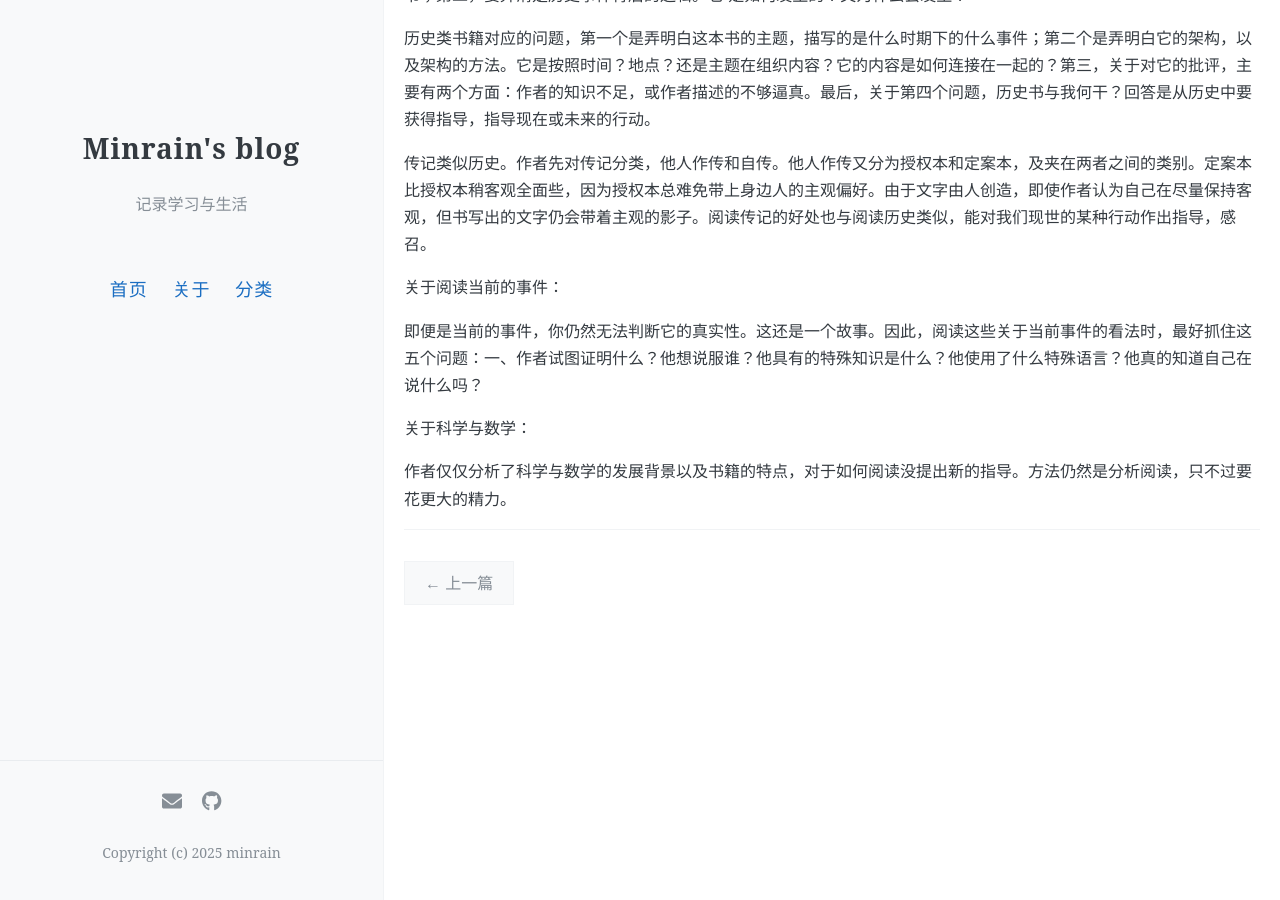
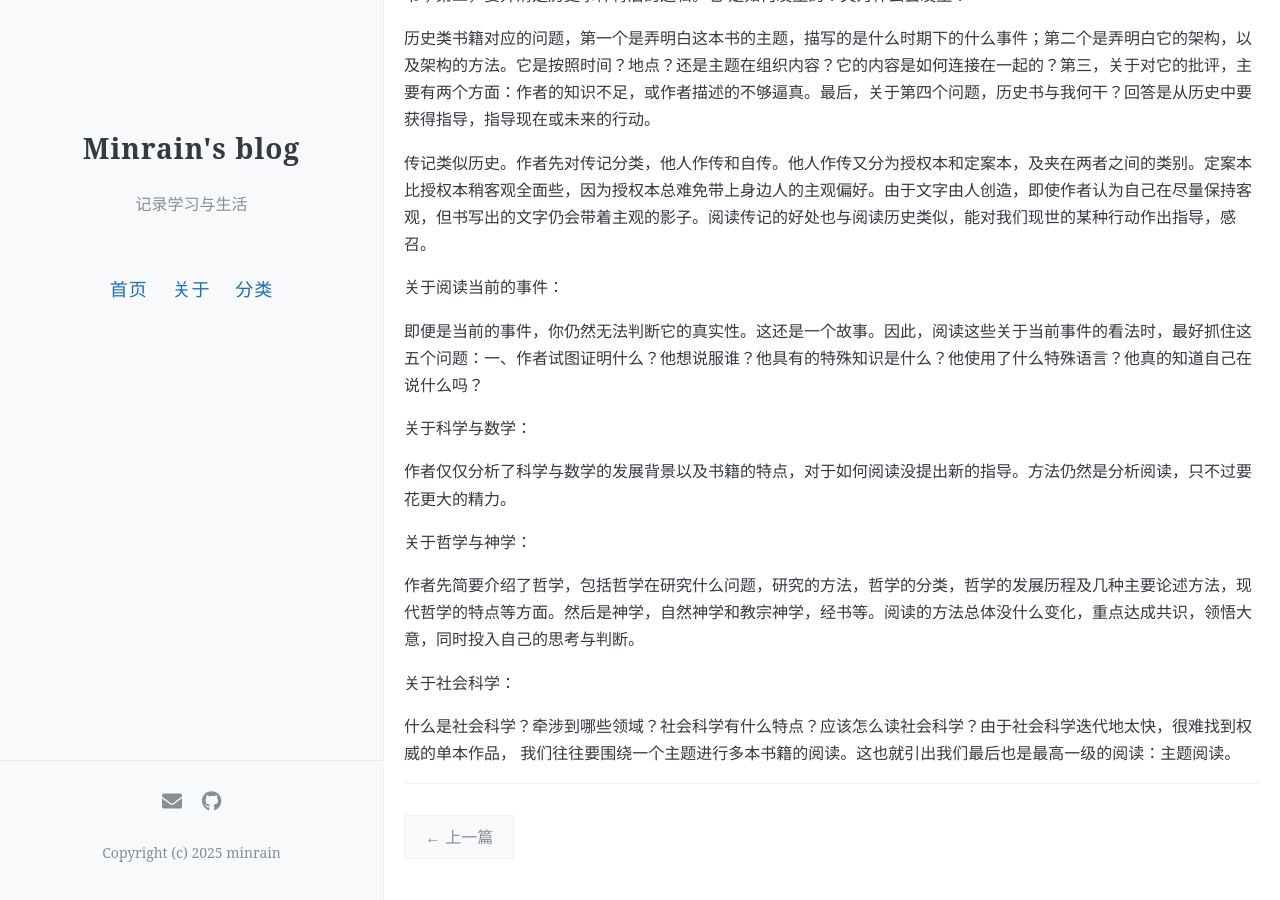
Before and after one commit to 7kmRunner/7kmRunner.github.io, a Jekyll site: the page built from _posts/2025-7-13-如何阅读一本书读书笔记(6).md, in a window 1280 px wide and 900 px high, scrolled down 2322 px. Built offline with Jekyll 4.4.1, drawn with Linux system fonts in a browser that asks for light colours.

Commit message:
Update 2025-7-13-如何阅读一本书读书笔记(6).md

```diff
--- a/_posts/2025-7-13-如何阅读一本书读书笔记(6).md
+++ b/_posts/2025-7-13-如何阅读一本书读书笔记(6).md
@@ -96,3 +96,12 @@ author: Minrain
 关于科学与数学：
 
 作者仅仅分析了科学与数学的发展背景以及书籍的特点，对于如何阅读没提出新的指导。方法仍然是分析阅读，只不过要花更大的精力。
+
+关于哲学与神学：
+
+作者先简要介绍了哲学，包括哲学在研究什么问题，研究的方法，哲学的分类，哲学的发展历程及几种主要论述方法，现代哲学的特点等方面。然后是神学，自然神学和教宗神学，经书等。阅读的方法总体没什么变化，重点达成共识，领悟大意，同时投入自己的思考与判断。
+
+关于社会科学：
+
+什么是社会科学？牵涉到哪些领域？社会科学有什么特点？应该怎么读社会科学？由于社会科学迭代地太快，很难找到权威的单本作品，
+我们往往要围绕一个主题进行多本书籍的阅读。这也就引出我们最后也是最高一级的阅读：主题阅读。
```
